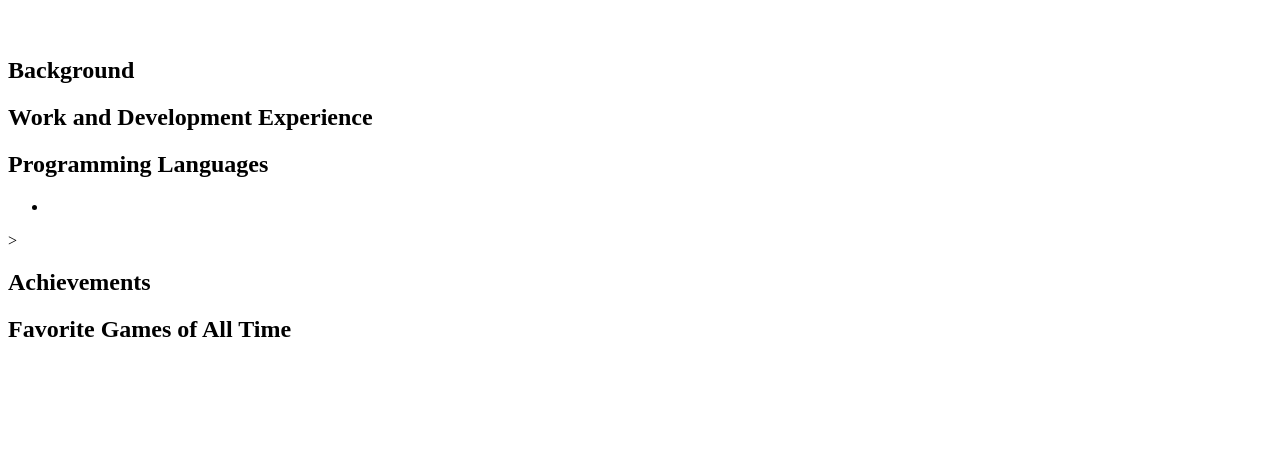
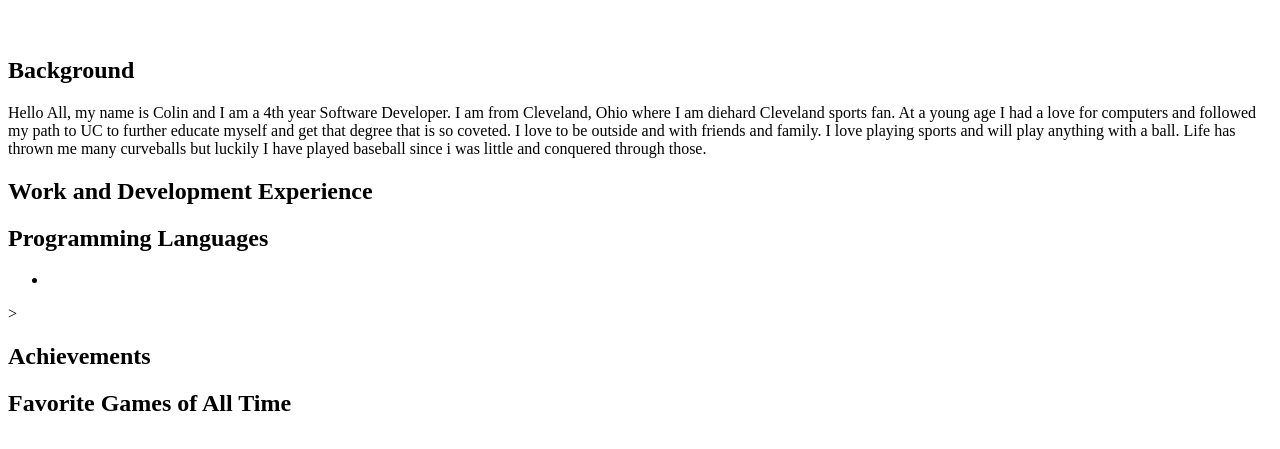
Before and after one commit to bacacr/IT3049-US19-Portfolio, a plain HTML site: page index.html in a window 1280 px wide. Shown: the part 61-510 px from the top of the page. Drawn offline with Linux system fonts and the light colour scheme.

Commit message:
Added background info

```diff
--- a/index.html
+++ b/index.html
@@ -14,7 +14,14 @@
     <div>
         <h2>Background</h2>
         <p>
-
+            Hello All, my name is Colin and I am a 4th year Software Developer.
+            I am from Cleveland, Ohio where I am diehard Cleveland sports fan.
+            At a young age I had a love for computers and followed my path to UC
+            to further educate myself and get that degree that is so coveted. I
+            love to be outside and with friends and family. I love playing sports
+            and will play anything with a ball. Life has thrown me many curveballs
+            but luckily I have played baseball since i was little and conquered
+            through those.
         </p>
     </div>
     <div>
```
